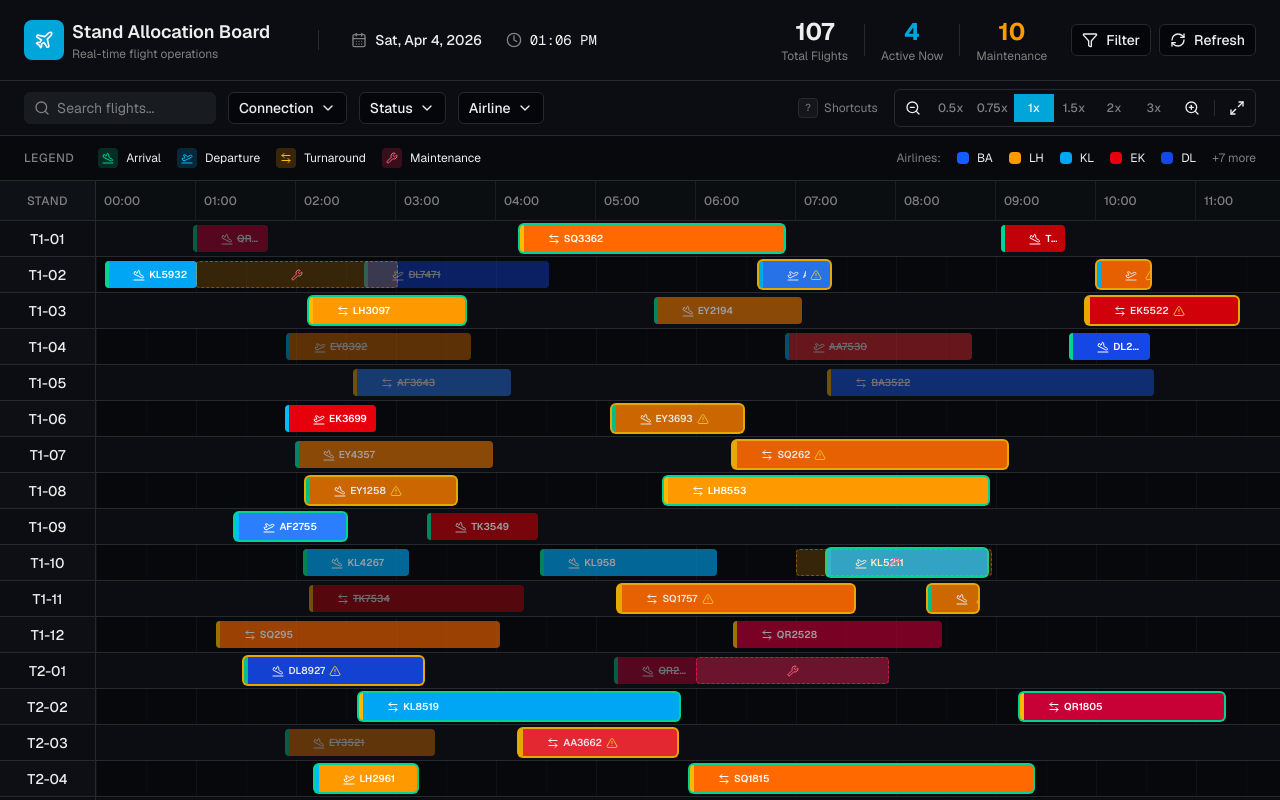
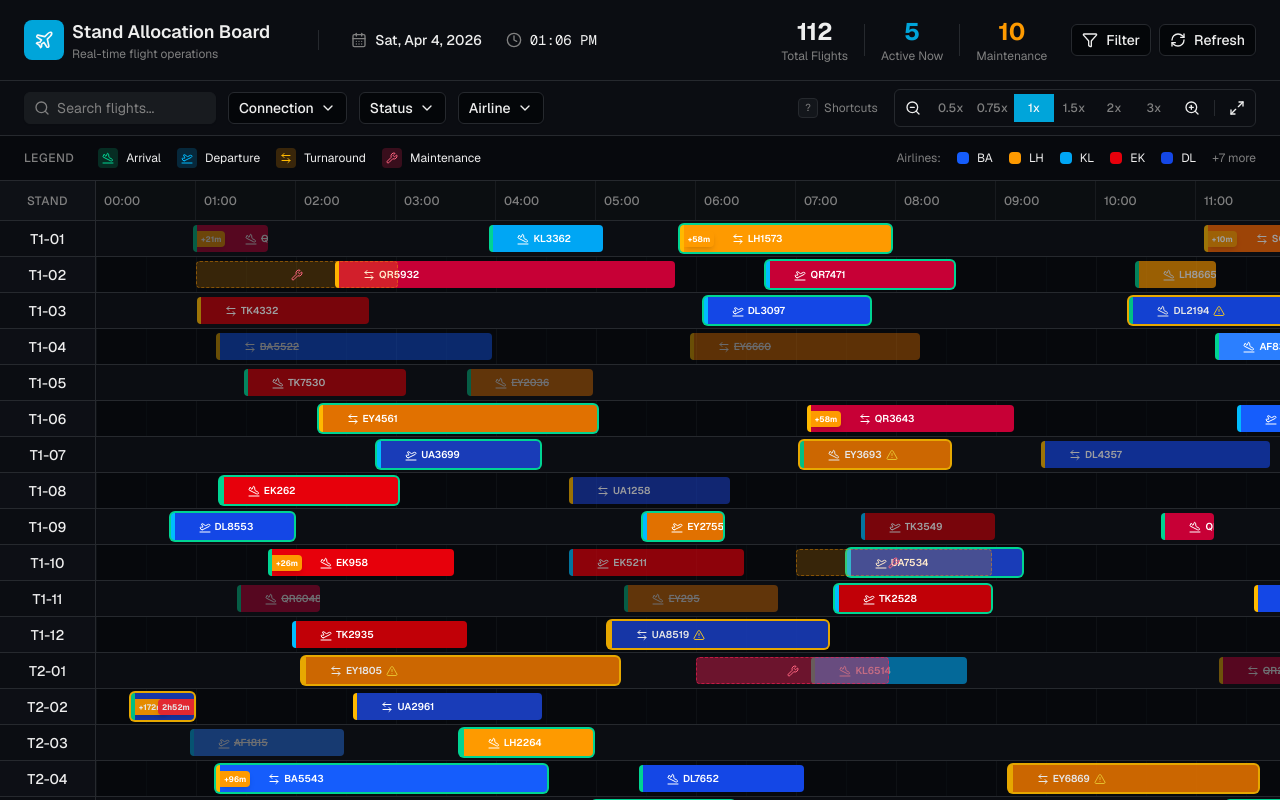
Before and after one commit to AmineBechar96/v0-flight-timeline-board, a Next.js app: page / in a window 1280 px wide. Built offline with nearby package versions, Linux system fonts and the light colour scheme.

Commit message:
feat: add flight delay information and badges\n\nIntroduce 'delayMinutes' field, random delay assignment, and display delays on FlightBlock

```diff
--- a/components/flight-block.tsx
+++ b/components/flight-block.tsx
@@ -80,10 +80,30 @@ export function FlightBlock({
           isConflicting && "bg-red-600 border-red-400"
         )}
       >
-        <GripVertical className="h-3 w-3 shrink-0 opacity-0 group-hover:opacity-60 transition-opacity" />
-        <TypeIcon className="h-3 w-3 shrink-0" />
-        <span className="truncate font-semibold">{flight.flightNumber}</span>
-        {flight.status === "delayed" && <AlertTriangle className="h-3 w-3 shrink-0 text-amber-300" />}
+        {/* Delay badge on left edge */}
+        {flight.delayMinutes && (
+          <div className="absolute left-0 top-0 bottom-0 flex items-center">
+            <div className="bg-amber-500 text-white text-[8px] font-bold px-1 py-0.5 rounded-r shadow-md flex items-center gap-0.5">
+              <span>+{flight.delayMinutes}m</span>
+            </div>
+          </div>
+        )}
+
+        <div className={cn("flex items-center gap-1 flex-1", flight.delayMinutes && "pl-6")}>
+          <GripVertical className="h-3 w-3 shrink-0 opacity-0 group-hover:opacity-60 transition-opacity" />
+          <TypeIcon className="h-3 w-3 shrink-0" />
+          <span className="truncate font-semibold">{flight.flightNumber}</span>
+          {flight.status === "delayed" && <AlertTriangle className="h-3 w-3 shrink-0 text-amber-300" />}
+        </div>
+
+        {/* Delay badge on right edge for longer delays (100+ min) */}
+        {flight.delayMinutes && flight.delayMinutes >= 100 && (
+          <div className="absolute right-0 top-0 bottom-0 flex items-center">
+            <div className="bg-red-500 text-white text-[8px] font-bold px-1 py-0.5 rounded-l shadow-md">
+              {flight.delayMinutes >= 60 ? `${Math.floor(flight.delayMinutes / 60)}h${flight.delayMinutes % 60}m` : `+${flight.delayMinutes}m`}
+            </div>
+          </div>
+        )}
       </div>
 
       {showTooltip && !isDragging && (
@@ -144,6 +164,17 @@ export function FlightBlock({
             </div>
           </div>
 
+          {flight.delayMinutes && (
+            <div className="mt-2 flex items-center gap-2 rounded bg-amber-500/20 px-2 py-1.5 text-xs">
+              <AlertTriangle className="h-3.5 w-3.5 text-amber-400" />
+              <span className="font-medium text-amber-400">
+                Delayed: +{flight.delayMinutes >= 60
+                  ? `${Math.floor(flight.delayMinutes / 60)}h ${flight.delayMinutes % 60}min`
+                  : `${flight.delayMinutes} min`}
+              </span>
+            </div>
+          )}
+
           <div className="mt-2 pt-2 border-t border-border">
             <p className="text-[10px] text-muted-foreground text-center">Drag to reassign stand</p>
           </div>
--- a/lib/mock-flights.ts
+++ b/lib/mock-flights.ts
@@ -18,6 +18,7 @@ export interface Flight {
   status: FlightStatus
   passengers?: number
   gate?: string
+  delayMinutes?: number // delay in minutes (1-400), undefined if no delay
 }
 
 export interface MaintenanceZone {
@@ -104,6 +105,22 @@ export function generateFlights(): Flight[] {
       const duration = type === "turnaround" ? 1.5 + Math.random() * 2 : 0.5 + Math.random() * 1.5
       const status = statuses[Math.floor(Math.random() * statuses.length)]
 
+      // Generate delay for some flights (about 25% chance, weighted towards shorter delays)
+      let delayMinutes: number | undefined = undefined
+      if (Math.random() < 0.25) {
+        // Weighted distribution: more short delays, fewer long delays
+        const delayRandom = Math.random()
+        if (delayRandom < 0.5) {
+          delayMinutes = Math.floor(Math.random() * 30) + 1 // 1-30 min (50% chance)
+        } else if (delayRandom < 0.8) {
+          delayMinutes = Math.floor(Math.random() * 70) + 31 // 31-100 min (30% chance)
+        } else if (delayRandom < 0.95) {
+          delayMinutes = Math.floor(Math.random() * 100) + 101 // 101-200 min (15% chance)
+        } else {
+          delayMinutes = Math.floor(Math.random() * 200) + 201 // 201-400 min (5% chance)
+        }
+      }
+
       flights.push({
         id: `FL-${String(flightId++).padStart(4, "0")}`,
         flightNumber: generateFlightNumber(airline.code),
@@ -120,6 +137,7 @@ export function generateFlights(): Flight[] {
         status,
         passengers: Math.floor(Math.random() * 300) + 50,
         gate: `G${Math.floor(Math.random() * 50) + 1}`,
+        delayMinutes,
       })
 
       currentTime += duration + 0.5 + Math.random() * 3 // Gap between flights
```
